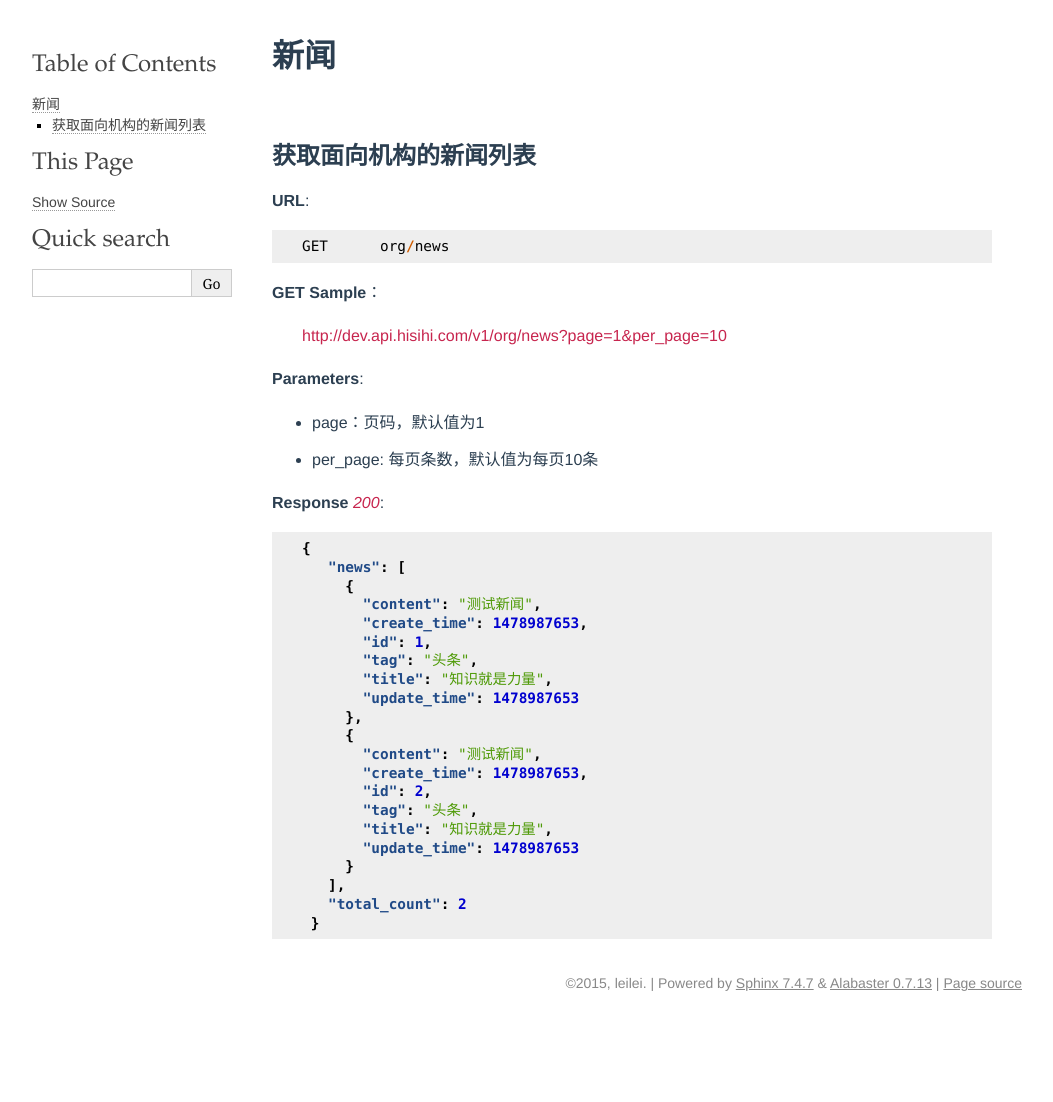
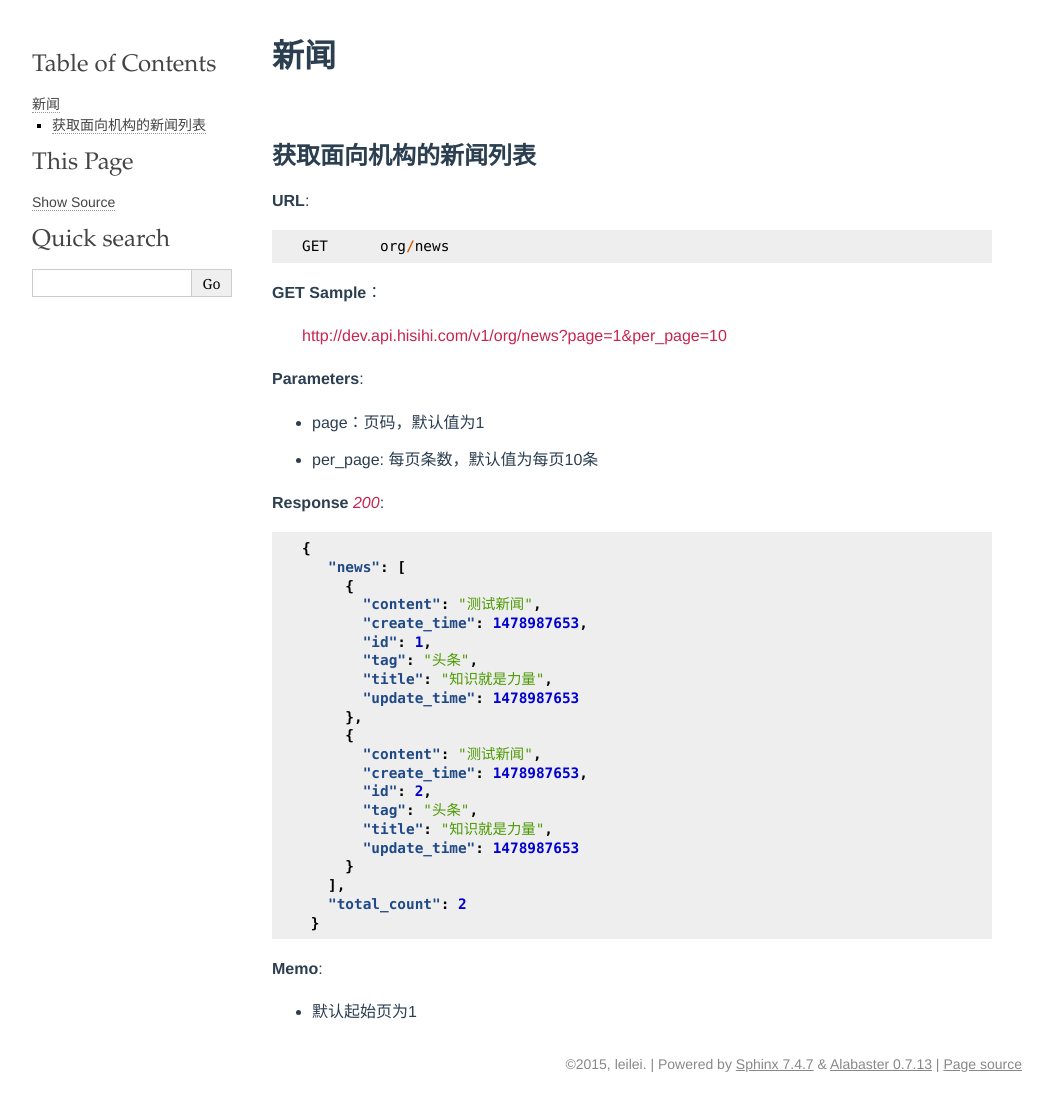
Before and after one commit to clownmelody/hisihi_api, a Sphinx documentation site: the page built from docs/news.rst, in a window 1280 px wide. Shown: the whole page, without its empty margins (118-1171 px from the left). Built offline with Sphinx 7.4.7, drawn with Linux system fonts in a browser that asks for light colours; before the commit the page ends 1021 px from its top, so only the background shows below that.

Commit message:
修改news 文档中的说明

```diff
--- a/docs/news.rst
+++ b/docs/news.rst
@@ -44,3 +44,7 @@
           ],
           "total_count": 2
         }
+
+**Memo**:
+
+* 默认起始页为1
```
